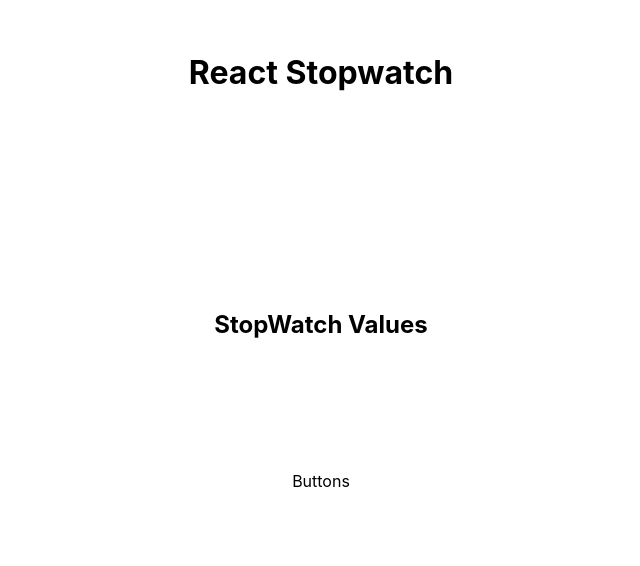
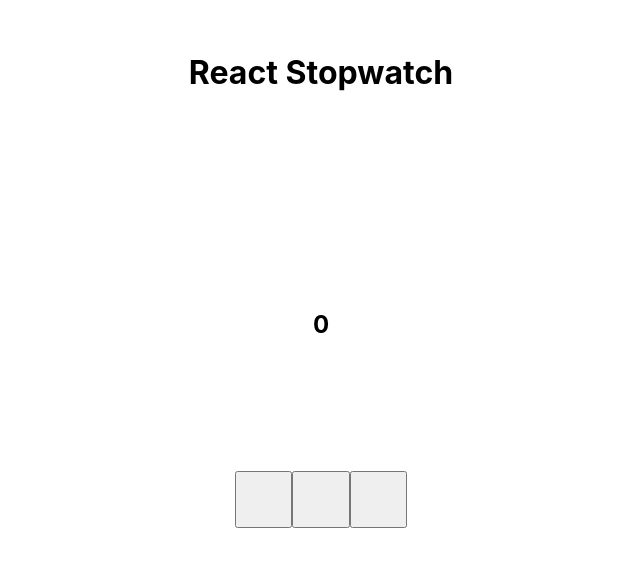
Before and after one commit to sameghosts/react-stopwatch, a React (Create React App) app: page / in a window 1280 px wide. Shown: the part 160-726 px from the top of the page, without its empty margins (319-959 px from the left). Built offline with nearby package versions, Linux system fonts and the light colour scheme.

Commit message:
handle start on click

```diff
--- a/src/Stopwatch.js
+++ b/src/Stopwatch.js
@@ -1,20 +1,37 @@
 import React, { Component } from 'react'
-import Stopwatch from './Stopwatch'
-import './App.css';
 
-class App extends Component {
+class Stopwatch extends Component {
+  constructor(props){
+    super(props)
+    this.state = {
+      counter: 0,
+    }
+    this.handleStart = this.handleStart.bind(this)
+  }
+  handleStart = (e) => {
+    setInterval (function() {
+      let prevCounter = this.state.counter
+      let newCounter = prevCounter + 1
+      return newCounter
+    }, 1000)
+    this.setState({
+      counter: newCounter
+    })
+  }
   render () {
     return (
       <div className="stopwatch">
         <div className="timer-window">
-        <h2>StopWatch Values</h2>
+        <h2>{this.state.counter}</h2>
         </div>
         <div className="button-area">
-          Buttons
+          <button name="reset" onclick={(e) => this.handleStart(e)} value=""> </button>
+          <button name="start" onclick={"handleclick"} value=""> </button>
+          <button name="pause" onclick={"handleclick"} value=""> </button>
         </div>
       </div>
     )
   }
 }
 
-export default App;
+export default Stopwatch;
```
